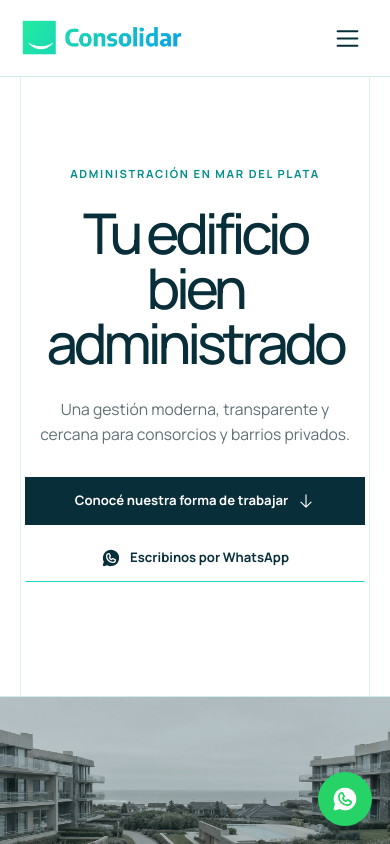
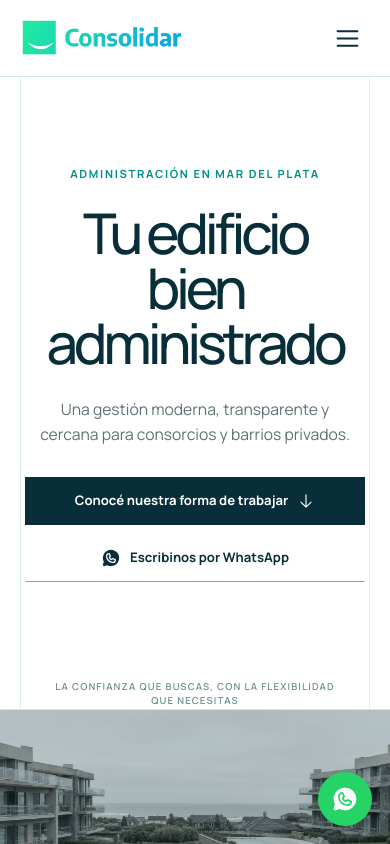
Before and after one commit to santialtavilla/grupo-consolidar, a React (Vite) app: page / in a window 390 px wide. Shown: the top 844 px of the page. Built offline with nearby package versions, Linux system fonts and the light colour scheme.

Commit message:
Actualizar comunidad Damarta MDQ

```diff
--- a/src/App.jsx
+++ b/src/App.jsx
@@ -75,7 +75,7 @@ const communities = [
   "Altos de Pepa",
   "Arenales I",
   "Lafayette",
-  "Damar VIII",
+  "Damarta MDQ",
   "Dorrego Torres V y VI",
   "Torre Almafuerte",
 ];
--- a/src/styles.css
+++ b/src/styles.css
@@ -60,7 +60,7 @@ button { font: inherit; }
 .button--text { padding-inline: 5px; color: var(--ink-deep); border-bottom-color: var(--brand-aqua); }
 .button--text:hover { color: #007f7b; transform: none; }
 .button--primary { color: var(--ink-deep); background: var(--brand-aqua); }
-.hero-note { position: absolute; right: 108px; bottom: 30px; max-width: min(400px, 45vw); margin: 0; color: #6f9192; font-size: 0.66rem; font-weight: 600; letter-spacing: 0.12em; line-height: 1.5; text-align: right; text-transform: uppercase; }
+.hero-note { max-width: 400px; margin: 30px auto 0; color: #6f9192; font-size: 0.66rem; font-weight: 600; letter-spacing: 0.12em; line-height: 1.5; text-align: center; text-transform: uppercase; }
 
 .architecture-strip { position: relative; height: 248px; margin: 0; overflow: hidden; background: #dce8e6; }
 .architecture-strip::after { content: ""; position: absolute; inset: 0; background: rgba(5, 52, 61, 0.24); }
@@ -199,7 +199,6 @@ button { font: inherit; }
   .mobile-nav.is-open { opacity: 1; visibility: visible; transform: translateY(0); }
   .mobile-nav > a:not(.mobile-whatsapp) { display: flex; align-items: center; justify-content: space-between; padding: 18px 4px; color: var(--ink-deep); border-bottom: 1px solid var(--line); font-size: 1.1rem; font-weight: 600; text-decoration: none; }
   .mobile-whatsapp { margin-top: 30px; }
-  .hero-note { display: none; }
   .hero { min-height: 610px; }
   .hero h1 { font-size: clamp(3.6rem, 10vw, 5.6rem); }
   .value-copy, .working-top, .support-grid, .communities, .faq { grid-template-columns: 1fr; }
@@ -230,6 +229,7 @@ button { font: inherit; }
   .hero-copy { max-width: 330px; font-size: 0.98rem; }
   .hero-actions { flex-direction: column; gap: 9px; margin-top: 30px; }
   .hero-actions .button { width: min(100%, 340px); }
+  .hero-note { max-width: 300px; margin-top: 28px; font-size: 0.6rem; }
   .architecture-strip { height: 218px; }
   .architecture-strip img { object-position: 50% center; }
   .architecture-strip figcaption { right: 20px; bottom: 17px; left: 20px; font-size: 0.61rem; }
```
